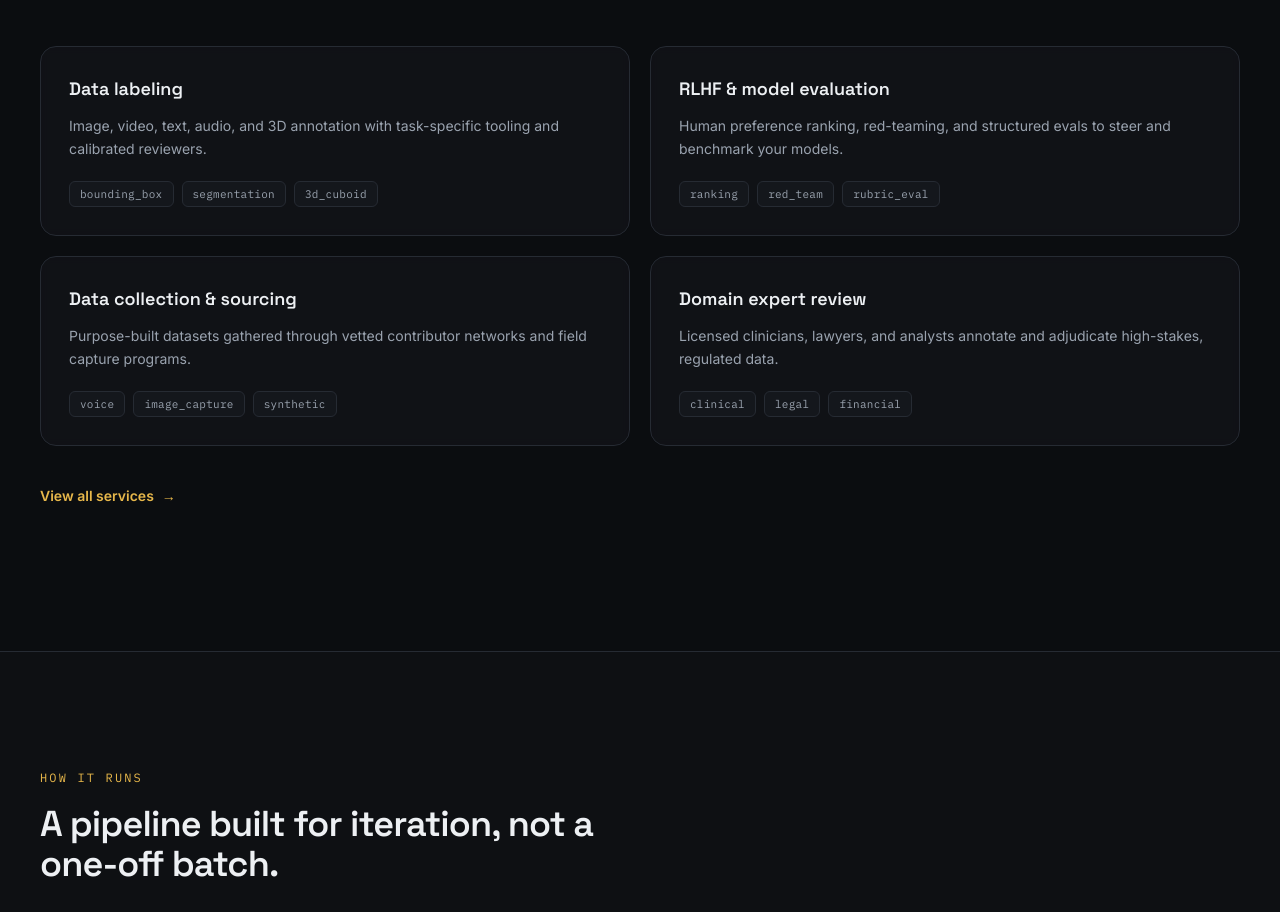
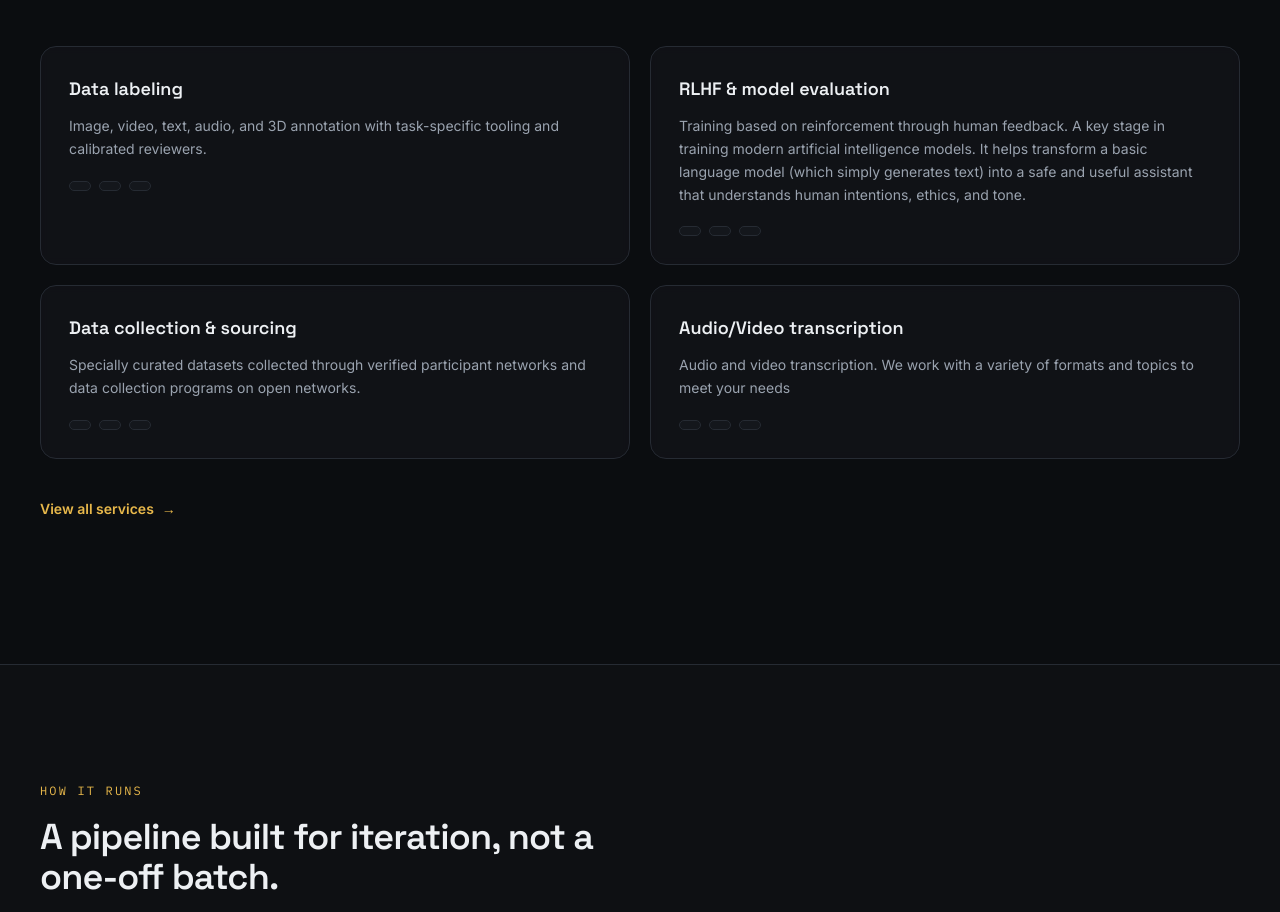
Before and after one commit to BlikkUA/ai-vendor-website, a Next.js app: page / in a window 1280 px wide. Shown: the part 1253-2165 px from the top of the page. Built offline with nearby package versions, Linux system fonts and the light colour scheme.

Commit message:
Fix footer legal links

```diff
--- a/app/industries/page.tsx
+++ b/app/industries/page.tsx
@@ -5,43 +5,43 @@ const industries = [
   {
     title: "Autonomous systems",
     desc: "Frame-accurate perception labeling for driving, drones, and robotics — synced across camera, LiDAR, and radar.",
-    stat: "18M+ frames annotated",
+    stat: "",
     tags: ["3d_cuboid", "sensor_fusion", "tracking"],
   },
   {
     title: "Healthcare & life sciences",
     desc: "Clinician-reviewed annotation for imaging, EHR, and clinical trial data under HIPAA-aligned handling.",
-    stat: "120+ credentialed clinicians",
+    stat: "",
     tags: ["radiology", "pathology", "hipaa"],
   },
   {
     title: "Generative AI & LLMs",
     desc: "Preference data, red-teaming, and rubric evaluation to align foundation and fine-tuned models.",
-    stat: "9M+ preference judgments",
+    stat: "",
     tags: ["rlhf", "red_team", "eval_rubric"],
   },
   {
     title: "Robotics",
     desc: "Demonstration data, action labeling, and simulation review for manipulation and navigation policies.",
-    stat: "40+ embodiment types",
+    stat: "",
     tags: ["teleop", "action_labels", "sim2real"],
   },
   {
     title: "Financial services",
     desc: "CFA-reviewed document and transaction annotation for fraud detection, underwriting, and forecasting models.",
-    stat: "99.7% audit pass rate",
+    stat: "",
     tags: ["document_ai", "fraud", "kyc"],
   },
   {
     title: "Retail & e-commerce",
     desc: "Catalog tagging, visual search training data, and review-sentiment labeling at seasonal scale.",
-    stat: "2,000+ SKU taxonomies",
+    stat: "",
     tags: ["catalog", "visual_search", "sentiment"],
   },
   {
     title: "Government & public sector",
     desc: "Cleared reviewer pools and on-premise deployment options for sensitive geospatial and language datasets.",
-    stat: "On-prem & air-gapped options",
+    stat: "",
     tags: ["geospatial", "cleared_reviewers", "on_prem"],
   },
 ];
--- a/app/page.tsx
+++ b/app/page.tsx
@@ -14,22 +14,22 @@ const services = [
   {
     title: "Data labeling",
     desc: "Image, video, text, audio, and 3D annotation with task-specific tooling and calibrated reviewers.",
-    tags: ["bounding_box", "segmentation", "3d_cuboid"],
+    tags: ["", "", ""],
   },
   {
     title: "RLHF & model evaluation",
-    desc: "Human preference ranking, red-teaming, and structured evals to steer and benchmark your models.",
-    tags: ["ranking", "red_team", "rubric_eval"],
+    desc: "Training based on reinforcement through human feedback. A key stage in training modern artificial intelligence models. It helps transform a basic language model (which simply generates text) into a safe and useful assistant that understands human intentions, ethics, and tone.",
+    tags: ["", "", ""],
   },
   {
     title: "Data collection & sourcing",
-    desc: "Purpose-built datasets gathered through vetted contributor networks and field capture programs.",
-    tags: ["voice", "image_capture", "synthetic"],
+    desc: "Specially curated datasets collected through verified participant networks and data collection programs on open networks.",
+    tags: ["", "", ""],
   },
   {
-    title: "Domain expert review",
-    desc: "Licensed clinicians, lawyers, and analysts annotate and adjudicate high-stakes, regulated data.",
-    tags: ["clinical", "legal", "financial"],
+    title: "Audio/Video transcription",
+    desc: "Audio and video transcription. We work with a variety of formats and topics to meet your needs",
+    tags: ["", "", ""],
   },
 ];
 
--- a/app/why-choose-us/page.tsx
+++ b/app/why-choose-us/page.tsx
@@ -9,7 +9,7 @@ export const metadata: Metadata = {
 
 const stats = [
   { value: "98%", label: "Median accuracy rate" },
-  { value: "<24h", label: "Team ramp-up time" },
+  { value: "<12h", label: "Team ramp-up time" },
   { value: "50+", label: "Specialists per team" },
   { value: "200k+", label: "Records processed" },
 ];
```
